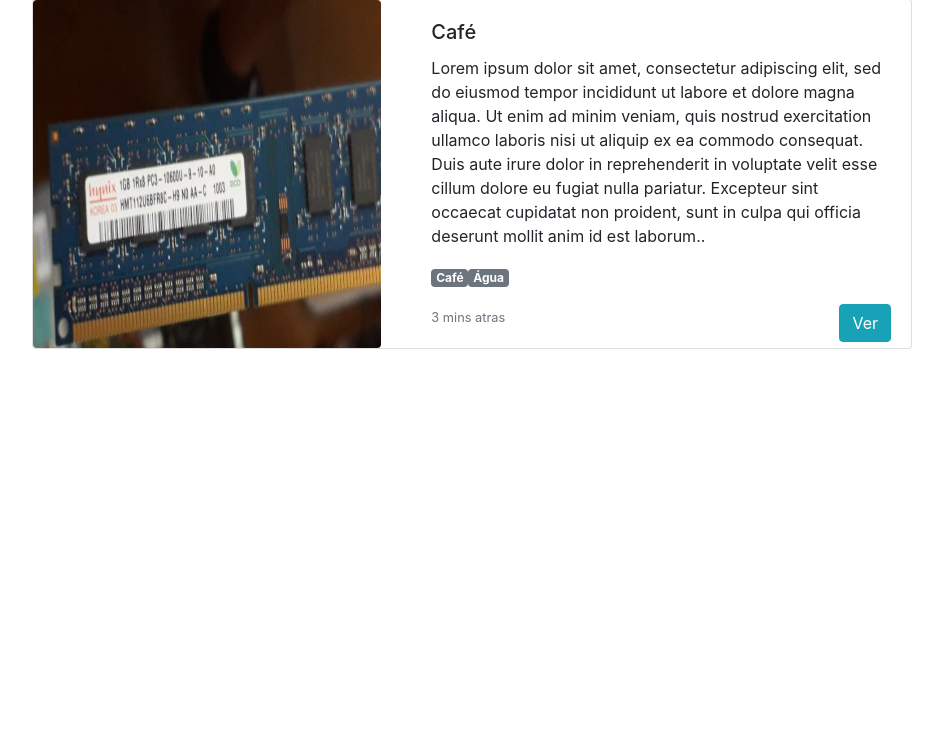
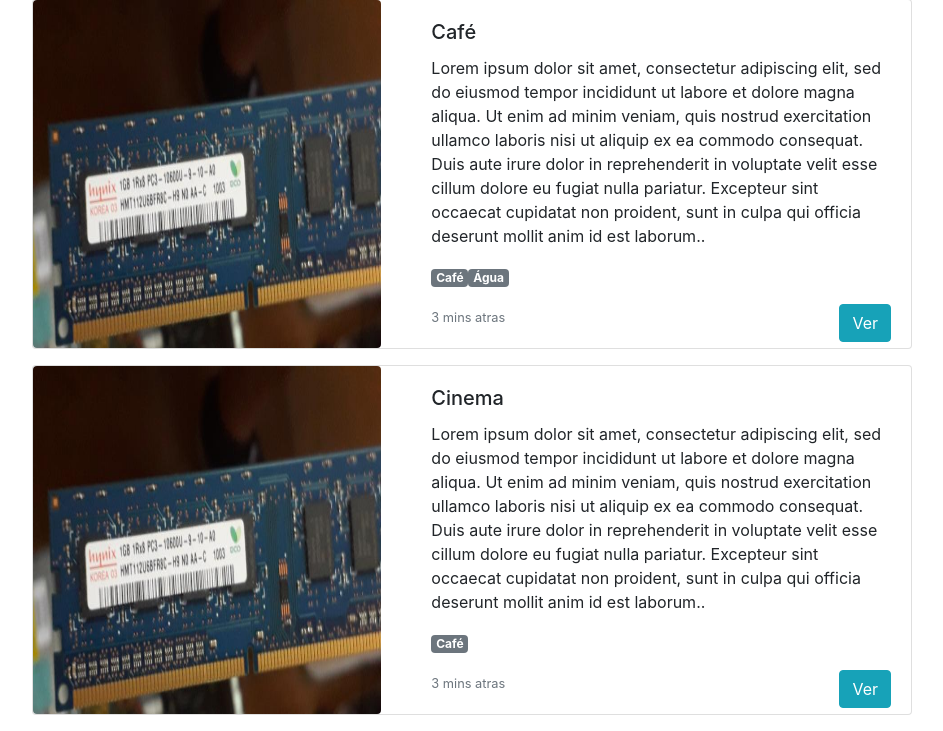
Before and after one commit to Alex-Eusebio/spots, a PHP site: page /list.php in a window 1280 px wide. Shown: the part 690-1421 px from the top of the page, without its empty margins (168-1111 px from the left). Before the commit the page ends 1039 px from the top, so only its background shows below. Run offline with PHP 8.4, Linux system fonts and the light colour scheme.

Commit message:
Seach Tags Done

```diff
--- a/spots/site/list.php
+++ b/spots/site/list.php
@@ -30,16 +30,19 @@
     <div class="collapse" id="collapseExample">
     <div class="btn-group-toggle" data-toggle="badges" id="tagList">
         <label class="badge badge-secondary text-capitalize active">
-            <input type="checkbox" name="tags" id="restaurante" checked> Restaurante
+            <input type="checkbox" name="tags" id="restaurante" onclick="searchTags()"> Restaurante
         </label>
         <label class="badge badge-secondary text-capitalize active">
-            <input type="checkbox" name="tags" id="cafe" checked> Café
+            <input type="checkbox" name="tags" id="cafe" onclick="searchTags()"> Café
         </label>
         <label class="badge badge-secondary text-capitalize active">
-            <input type="checkbox" name="tags" id="cinema"> Cinema
+            <input type="checkbox" name="tags" id="cinema" onclick="searchTags()"> Cinema
         </label>
         <label class="badge badge-secondary text-capitalize active">
-            <input type="checkbox" name="tags" id="agua" checked> Água
+            <input type="checkbox" name="tags" id="agua" onclick="searchTags()"> Água
+        </label>
+        <label class="badge badge-secondary text-capitalize active">
+            <input type="checkbox" name="tags" id="barato" onclick="searchTags()"> Barato
         </label>
     </div>
     </div>
@@ -47,16 +50,16 @@
     <div class="d-flex flex-column">
         <fieldset class="border border-warning destaques" style="margin-bottom: 1rem">
             <legend class="text-left text-capitalize">Destaques</legend>
-            <div class="card mb-3 mx-auto" style="max-width: 55rem;">
+            <div class="card mb-3 mx-auto" style="max-width: 55rem;" id="ud" name="estabCard">
             <div class="row g-0">
                 <div class="col-md-5">
                     <img src="../imgs/1.jpg" class="img-fluid rounded estabImg" alt="...">
                 </div>
                 <div class="col-md-7">
                     <div class="card-body">
-                        <h5 class="card-title" name="estab" id="ud">Restaurante</h5>
+                        <h5 class="card-title" name="estab">Restaurante</h5>
                         <p class="card-text">Lorem ipsum dolor sit amet, consectetur adipiscing elit, sed do eiusmod tempor incididunt ut labore et dolore magna aliqua. Ut enim ad minim veniam, quis nostrud exercitation ullamco laboris nisi ut aliquip ex ea commodo consequat. Duis aute irure dolor in reprehenderit in voluptate velit esse cillum dolore eu fugiat nulla pariatur. Excepteur sint occaecat cupidatat non proident, sunt in culpa qui officia deserunt mollit anim id est laborum..</p>
-                        <p class="card-text"><a href="#" class="badge badge-secondary text-capitalize" name="ud" id="restaurante">Restaurante</a> <a href="#" class="badge badge-secondary text-capitalize" name="ud" id="agua">Água</a> <a href="#" class="badge badge-secondary text-capitalize">Portugues</a> <a href="#" class="badge badge-secondary text-capitalize">Barato</a> <a href="#" class="badge badge-secondary text-capitalize">Frutos do Mar</a> <a href="#" class="badge badge-secondary text-capitalize">Carne</a> <a href="#" class="badge badge-secondary text-capitalize">Secundario</a></p>
+                        <p class="card-text"><a href="#" class="badge badge-secondary text-capitalize" name="ud" id="restaurante">Restaurante</a> <a href="#" class="badge badge-secondary text-capitalize" name="ud" id="agua">Água</a> <a href="#" class="badge badge-secondary text-capitalize">Portugues</a> <a href="#" class="badge badge-secondary text-capitalize" name="ud" id="barato">Barato</a> <a href="#" class="badge badge-secondary text-capitalize">Frutos do Mar</a> <a href="#" class="badge badge-secondary text-capitalize">Carne</a> <a href="#" class="badge badge-secondary text-capitalize">Secundario</a></p>
                         <p class="card-text"><small class="text-muted">3 mins atras</small> <a class="btn btn-info float-md-right text-capitalize" href="estab.php" role="button">Ver</a></p>
 
                     </div>
@@ -64,14 +67,14 @@
             </div>
         </div>
         </fieldset>
-        <div class="card mb-3 mx-auto" style="max-width: 55rem;">
+        <div class="card mb-3 mx-auto" style="max-width: 55rem;" id="id" name="estabCard">
             <div class="row g-0">
                 <div class="col-md-5">
                     <img src="../imgs/1.jpg" class="img-fluid rounded estabImg" alt="...">
                 </div>
                 <div class="col-md-7">
                     <div class="card-body">
-                        <h5 class="card-title" name="estab" id="id">Café</h5>
+                        <h5 class="card-title" name="estab">Café</h5>
                         <p class="card-text">Lorem ipsum dolor sit amet, consectetur adipiscing elit, sed do eiusmod tempor incididunt ut labore et dolore magna aliqua. Ut enim ad minim veniam, quis nostrud exercitation ullamco laboris nisi ut aliquip ex ea commodo consequat. Duis aute irure dolor in reprehenderit in voluptate velit esse cillum dolore eu fugiat nulla pariatur. Excepteur sint occaecat cupidatat non proident, sunt in culpa qui officia deserunt mollit anim id est laborum..</p>
                         <p class="card-text"><a href="#" class="badge badge-secondary text-capitalize" name="id" id="cafe">Café</a><a href="#" class="badge badge-secondary text-capitalize" name="id" id="agua">Água</a></p>
                         <p class="card-text"><small class="text-muted">3 mins atras</small> <a class="btn btn-info float-md-right text-capitalize" href="estab.php" role="button">Ver</a></p>
@@ -79,7 +82,22 @@
                 </div>
             </div>
         </div>
+        <div class="card mb-3 mx-auto" style="max-width: 55rem;" id="pd" name="estabCard">
+            <div class="row g-0">
+                <div class="col-md-5">
+                    <img src="../imgs/1.jpg" class="img-fluid rounded estabImg" alt="...">
+                </div>
+                <div class="col-md-7">
+                    <div class="card-body">
+                        <h5 class="card-title" name="estab">Cinema</h5>
+                        <p class="card-text">Lorem ipsum dolor sit amet, consectetur adipiscing elit, sed do eiusmod tempor incididunt ut labore et dolore magna aliqua. Ut enim ad minim veniam, quis nostrud exercitation ullamco laboris nisi ut aliquip ex ea commodo consequat. Duis aute irure dolor in reprehenderit in voluptate velit esse cillum dolore eu fugiat nulla pariatur. Excepteur sint occaecat cupidatat non proident, sunt in culpa qui officia deserunt mollit anim id est laborum..</p>
+                        <p class="card-text"><a href="#" class="badge badge-secondary text-capitalize" name="pd" id="cafe">Café</a></p>
+                        <p class="card-text"><small class="text-muted">3 mins atras</small> <a class="btn btn-info float-md-right text-capitalize" href="estab.php" role="button">Ver</a></p>
+                    </div>
+                </div>
+            </div>
+        </div>
     </div>
-    <script>searchTags();</script>
+    <!--<script>searchTags();</script>-->
 </body>
 </html>
```
Also changed, not shown: spots/jscript/searchtags.js (+33 -10 lines).
